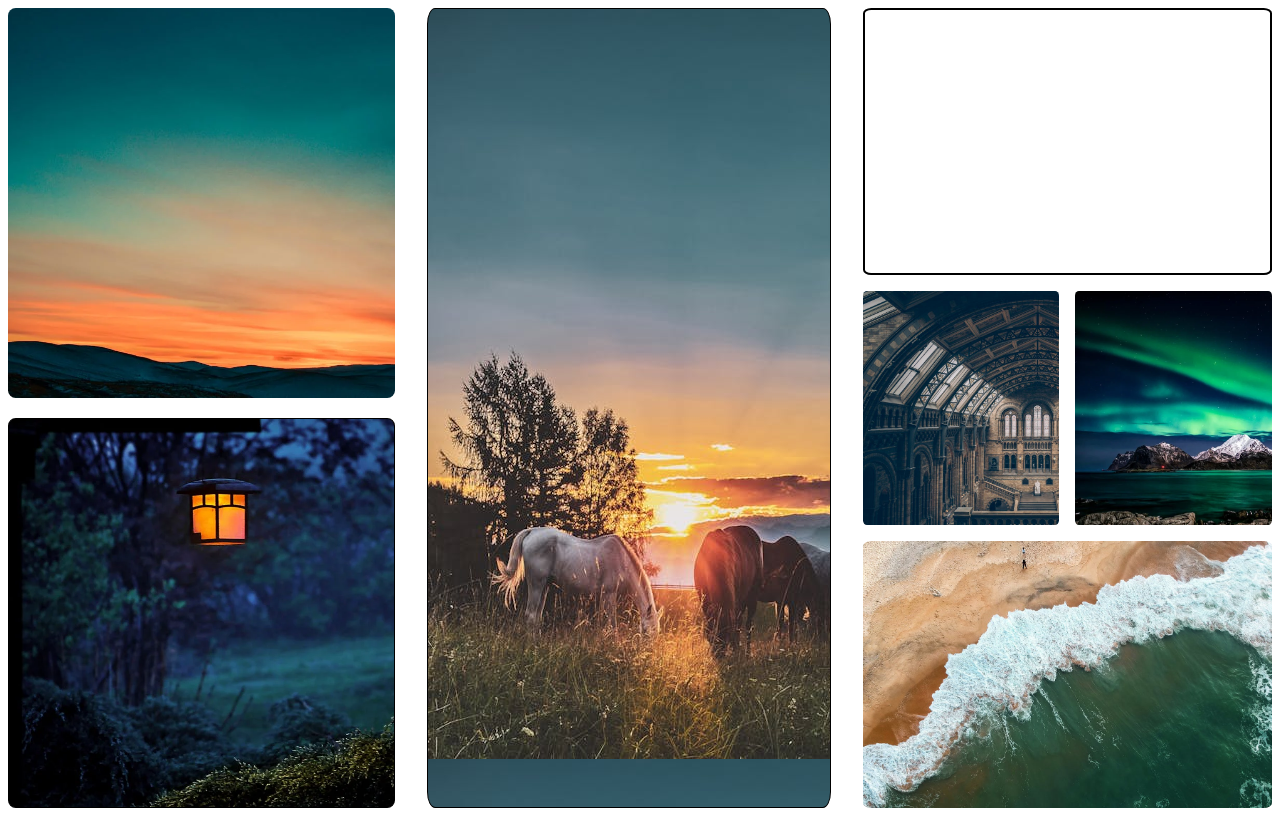
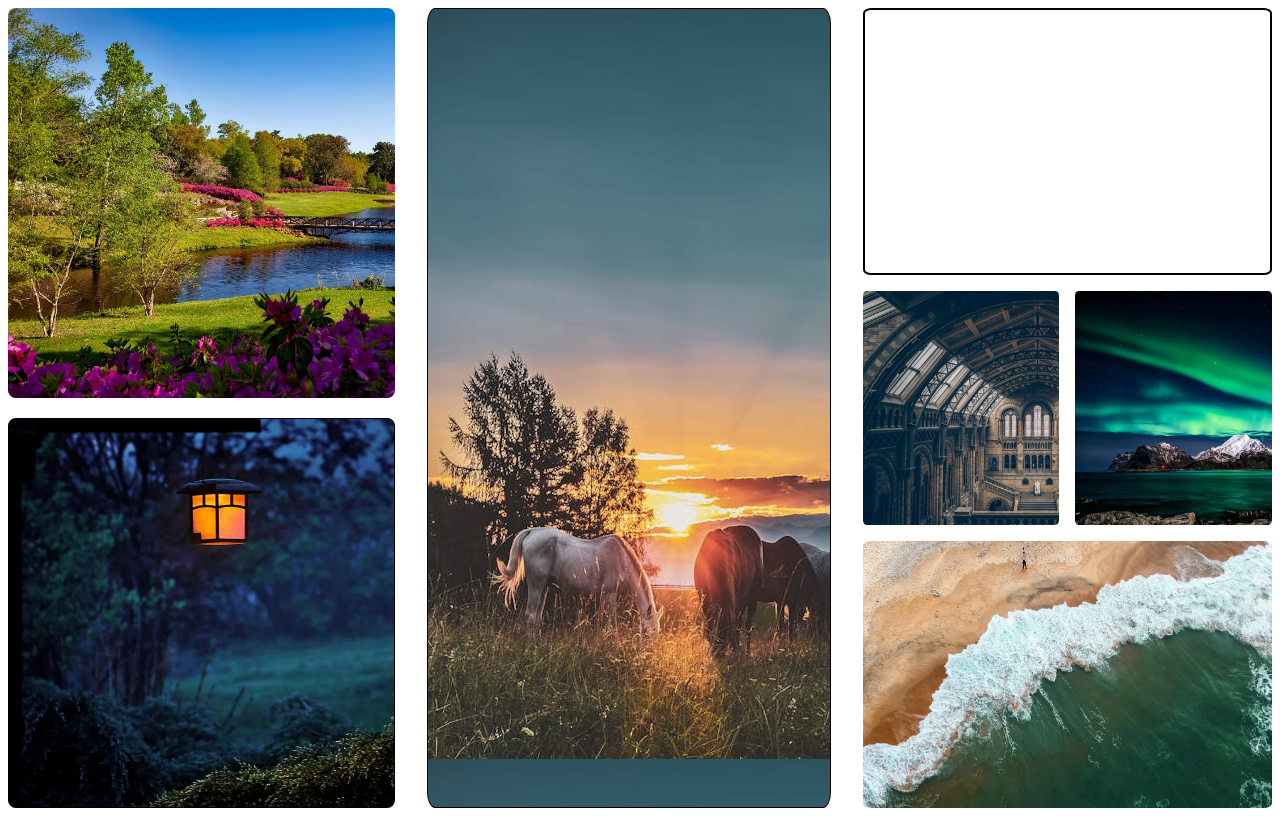
Before and after one commit to Sarang278/Layout-1, a plain HTML site: page index.html in a window 1280 px wide. Drawn offline with Linux system fonts and the light colour scheme.

Commit message:
change image

```diff
--- a/style.css
+++ b/style.css
@@ -68,7 +68,7 @@ body {
   height: 40%;
 }
 .row1 {
-  background: url(/imgaes/lay3.webp);
+  background: url(/imgaes/nature1.jpg);
   height: 50%;
   background-size: cover;
 }
```
Also changed, not shown: imgaes/nature1.jpg (added).
